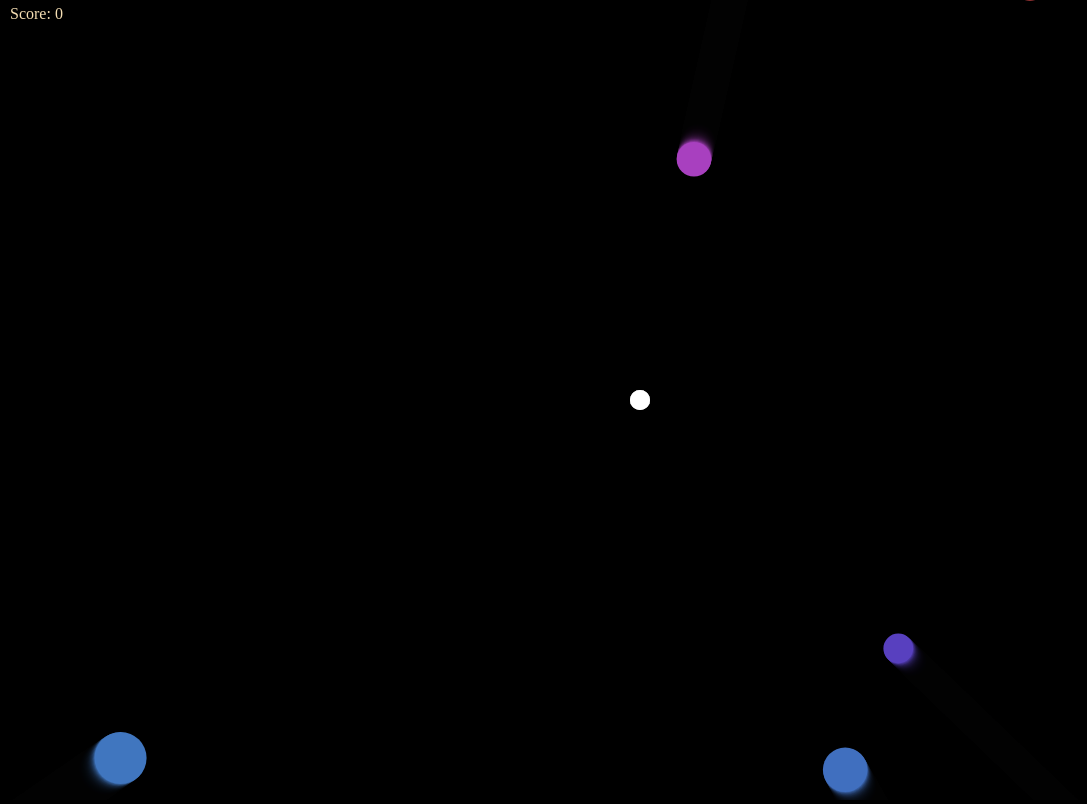
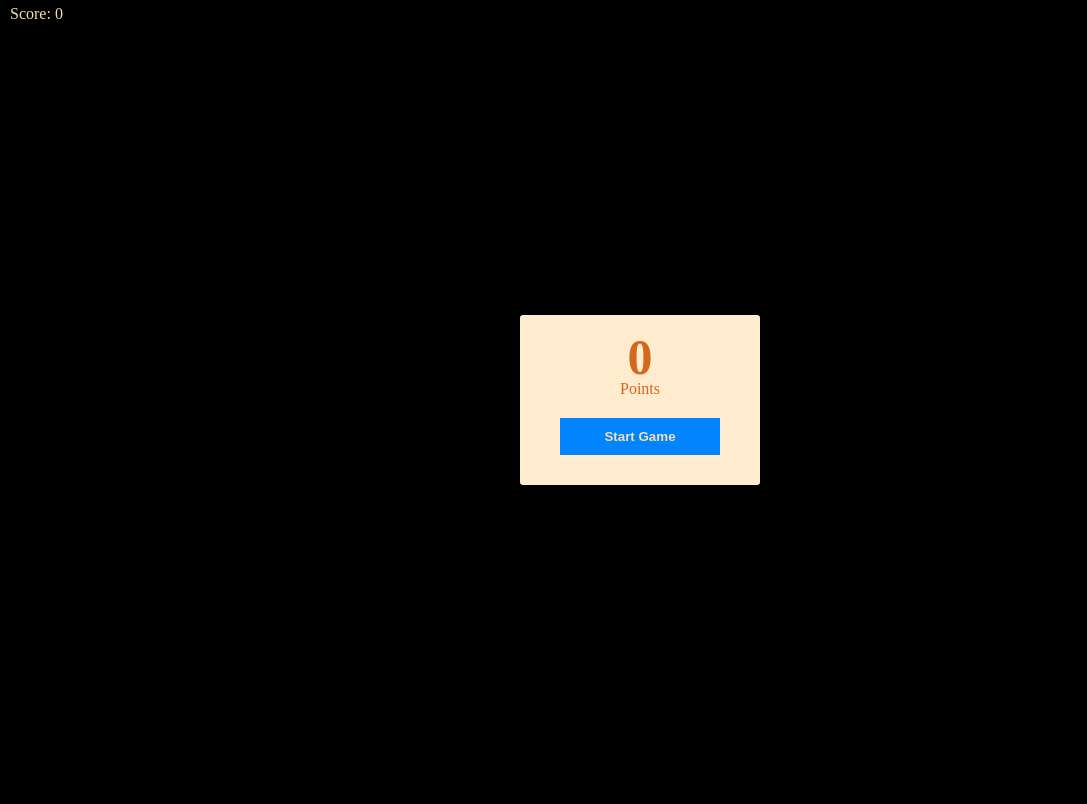
Before and after one commit to BogdanAndrijevski/HTML5-Canvas-Games, a plain HTML site: page Infinite Survival/index.html in a window 1280 px wide. Shown: the whole page, without its empty margins (0-1087 px from the left). Drawn offline with nearby package versions, Linux system fonts and the light colour scheme.

Commit message:
Infinite Survival - adding start button - project finished- ver 1.12

```diff
--- a/Infinite Survival/app.js
+++ b/Infinite Survival/app.js
@@ -1,5 +1,9 @@
 const canvas = document.querySelector('canvas');
 const scoreEl = document.querySelector('#scoreEl');
+const startGameBtn = document.querySelector('#startGameBtn');
+const startGameDiv = document.querySelector('#startGameDiv');
+const bigScore = document.querySelector('#bigScore');
+
 const ctx = canvas.getContext('2d');
 // canvas.style.backgroundColor = 'rgb(18, 18, 18)';
 canvas.width = innerWidth
@@ -7,6 +11,13 @@ canvas.height = innerHeight
 
 
 
+
+startGameBtn.addEventListener('click', () => {
+  startGameDiv.style.display = 'none';
+  init()
+  animate()
+  spawnEnemies()
+})
 
 addEventListener('click', event => {
 
@@ -161,6 +172,14 @@ let particles = []
 let projectiles = [];
 let enemies = [];
 
+function init() {
+  score = 0;
+  scoreEl.innerHTML = score;
+  player = new Player(x, y, 10, 'white')
+  particles = []
+  projectiles = [];
+  enemies = [];
+}
 let animationId;
 let score = 0;
 function animate() {
@@ -192,6 +211,8 @@ function animate() {
     const dist = Math.hypot(player.x - enemy.x, player.y - enemy.y)
     if (dist - player.radius - enemy.radius < 1) {
       console.log('end game')
+      startGameDiv.style.display = 'flex';
+      bigScore.innerHTML = score;
       cancelAnimationFrame(animationId)
     }
 
@@ -228,7 +249,7 @@ function animate() {
           }, 0);
         } else {
           score += 15;
-        scoreEl.innerHTML = score
+          scoreEl.innerHTML = score
           setTimeout(() => { // setTimeout: so enemies wont flash when we remove them
             enemies.splice(index, 1)
             projectiles.splice(projectileIndex, 1)
@@ -239,6 +260,3 @@ function animate() {
 
   });
 }
-
-animate()
-spawnEnemies()
--- a/Infinite Survival/index.html
+++ b/Infinite Survival/index.html
@@ -11,7 +11,27 @@
     <div style="position: fixed; margin-left: 10px; margin-top: 5px; user-select: none;"><span>Score:
         </span><span id="scoreEl">0</span>
     </div>
+
+    <div id="startGameDiv" style="position: fixed;
+    top: 0;
+    right: 0;
+    bottom: 0;
+    left: 0;
+    display: flex;
+    align-items: center;
+  justify-content: center;
+    ">
+    <!-- <div style="position: fixed; margin: auto;"> -->
+        <div style="border-radius: 3px; background-color: blanchedalmond; color: chocolate; width: 200px; padding: 20px; text-align: center;">
+            <h1 id="bigScore" style="font-size: 50px; margin: 0px; line-height: 0.9;">0</h1>
+            <p style="margin: 0px;">Points</p>
+            <div>
+                <button id="startGameBtn" style="outline-color: rgb(0, 132, 255); font-weight: 800; width: 160px; color: wheat; background-color: rgb(0, 132, 255); border: 1px solid rgb(0, 132, 255); margin: 20px 10px 10px 10px; padding: 10px;">Start Game</button>
+            </div>
+        </div>
+    </div>
     <canvas></canvas>
+
     <script src="https://cdnjs.cloudflare.com/ajax/libs/gsap/3.5.1/gsap.min.js"
         integrity="sha512-IQLehpLoVS4fNzl7IfH8Iowfm5+RiMGtHykgZJl9AWMgqx0AmJ6cRWcB+GaGVtIsnC4voMfm8f2vwtY+6oPjpQ=="
         crossorigin="anonymous"></script>
```
